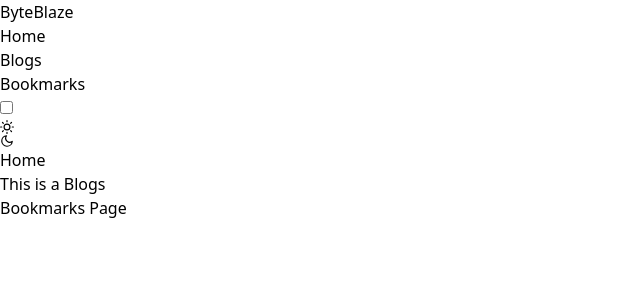
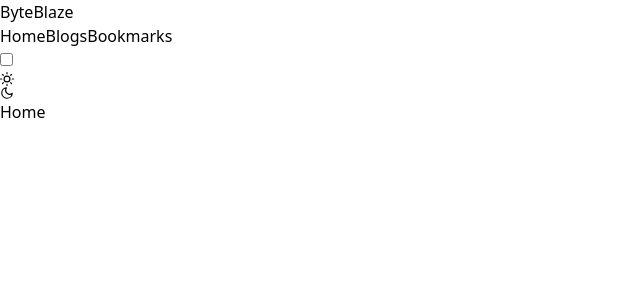
Before and after one commit to anikmondol/ByteBlaze, a React (Vite) app: page / in a window 1280 px wide. Shown: the top 300 px of the page, without its empty margins (0-640 px from the left). Built offline with nearby package versions, Linux system fonts and the light colour scheme.

Commit message:
module 45 is full done

```diff
--- a/src/App.jsx
+++ /dev/null
@@ -1,22 +0,0 @@
-
-
-
-import Blogs from './pages/Blogs'
-import Bookmarks from './pages/Bookmarks'
-import Home from './pages/Home'
-
-function App() {
-
-
-  return (
-    <>
-
-    <Home></Home>
-    <Blogs></Blogs>
-    <Bookmarks></Bookmarks>
-
-    </>
-  )
-}
-
-export default App
--- /dev/null
+++ b/src/layouts/MainLayout.jsx
@@ -0,0 +1,16 @@
+import { Outlet } from "react-router-dom";
+import Nav from "../pages/Nav";
+
+
+const MainLayout = () => {
+    return (
+        <div>
+            <div className="h-16">
+                <Nav></Nav>
+            </div>
+            <Outlet></Outlet>
+        </div>
+    );
+};
+
+export default MainLayout;
--- a/src/main.jsx
+++ b/src/main.jsx
@@ -1,10 +1,42 @@
 
 import ReactDOM from 'react-dom/client'
-import App from './App.jsx'
 import './index.css'
+
+import MainLayout from './layouts/MainLayout'
+import Home from './pages/Home'
+import Blogs from './pages/Blogs'
+import Bookmarks from './pages/Bookmarks'
+
+
+import {
+  createBrowserRouter,
+  RouterProvider,
+} from "react-router-dom";
+
+
+const router = createBrowserRouter([
+  {
+    path: "/",
+    element: <MainLayout></MainLayout>,
+    children: [
+      {
+        path: '/',
+        element: <Home></Home>
+      },
+      {
+        path: '/bookmarks',
+        element: <Bookmarks></Bookmarks>
+      },
+      {
+        path: '/blogs',
+        element: <Blogs></Blogs>
+      }
+    ]
+  },
+]);
 
 ReactDOM.createRoot(document.getElementById('root')).render(
   <>
-    <App />
+    <RouterProvider router={router} />
   </>,
 )
--- a/src/pages/Home.jsx
+++ b/src/pages/Home.jsx
@@ -1,12 +1,9 @@
-import Nav from "../components/Nav";
+
 
 
 const Home = () => {
     return (
         <div>
-            <div className="h-16">
-            <Nav></Nav>
-            </div>
             <h1>Home</h1>
         </div>
     );
--- a/src/components/Nav.jsx
+++ b/src/pages/Nav.jsx
@@ -1,4 +1,5 @@
 import { useEffect, useState } from "react";
+import { NavLink } from "react-router-dom";
 
 
 const Nav = () => {
@@ -27,17 +28,17 @@ const Nav = () => {
     console.log(theme);
     }
     return (
-        <div className="navbar bg-base-100 shadow-lg px-4 z-10 fixed">
+        <div className="navbar bg-base-100 shadow-lg px-6 z-10 fixed">
             <div className="flex-1">
-                <a className="btn btn-ghost text-2xl normal-case gap-0 text-secondary">Byte<span className="text-primary">Blaze</span></a>
+                <NavLink to='/' className="btn btn-ghost text-[28px] normal-case gap-0 text-secondary">Byte<span className="text-primary">Blaze</span></NavLink>
             </div>
             <div className="flex-none">
-                <ul className="menu menu-horizontal px-1">
-                    <li className="font-bold"><a>Home</a></li>
-                    <li className="font-bold text-primary"><a>Blogs</a></li>
-                    <li className="font-bold"><a>Bookmarks</a></li>
+                <ul className="menu menu-horizontal px-1 gap-4 text-[18px]">
+                    <NavLink to='/' className={({isActive}) => isActive ? "text-secondary font-bold" : "font-bold"}>Home</NavLink>
+                    <NavLink to="/blogs" className={({isActive}) => isActive ? "text-secondary font-bold" : "font-bold"}>Blogs</NavLink>
+                    <NavLink to="/bookmarks" className={({isActive}) => isActive ? "text-secondary font-bold" : "font-bold"}>Bookmarks</NavLink>
                 </ul>
-                <label className="cursor-pointer grid place-items-center">
+                <label className="cursor-pointer grid place-items-center ml-5">
                     <input onChange={handleToggle} type="checkbox"  className="toggle theme-controller bg-base-content row-start-1 col-start-1 col-span-2" />
                     <svg className="col-start-1 row-start-1 stroke-base-100 fill-base-100" xmlns="http://www.w3.org/2000/svg" width="14" height="14" viewBox="0 0 24 24" fill="none" stroke="currentColor" strokeWidth="2" strokeLinecap="round" strokeLinejoin="round"><circle cx="12" cy="12" r="5" /><path d="M12 1v2M12 21v2M4.2 4.2l1.4 1.4M18.4 18.4l1.4 1.4M1 12h2M21 12h2M4.2 19.8l1.4-1.4M18.4 5.6l1.4-1.4" /></svg>
                     <svg className="col-start-2 row-start-1 stroke-base-100 fill-base-100" xmlns="http://www.w3.org/2000/svg" width="14" height="14" viewBox="0 0 24 24" fill="none" stroke="currentColor" strokeWidth="2" strokeLinecap="round" strokeLinejoin="round"><path d="M21 12.79A9 9 0 1 1 11.21 3 7 7 0 0 0 21 12.79z"></path></svg>
```
